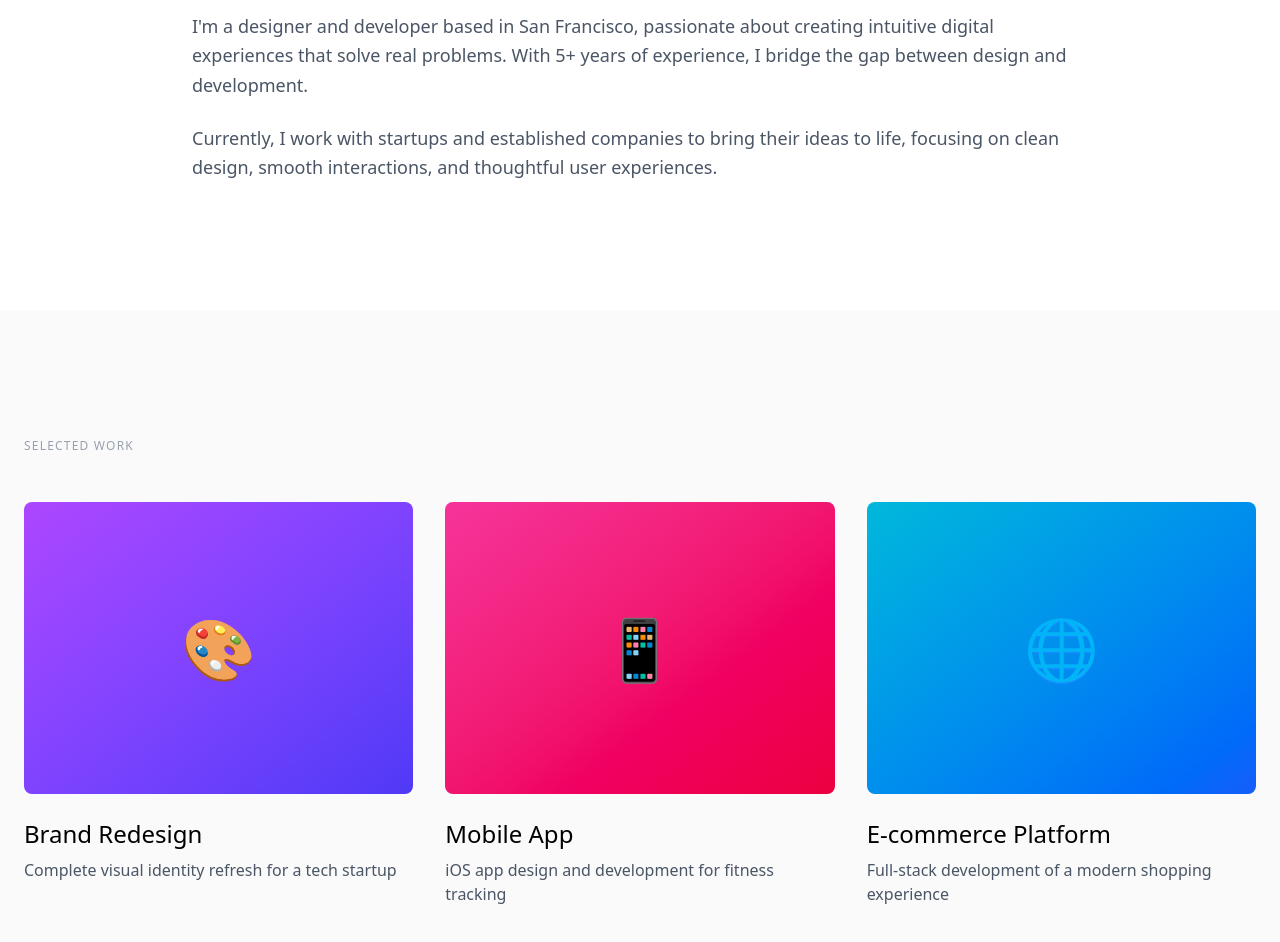
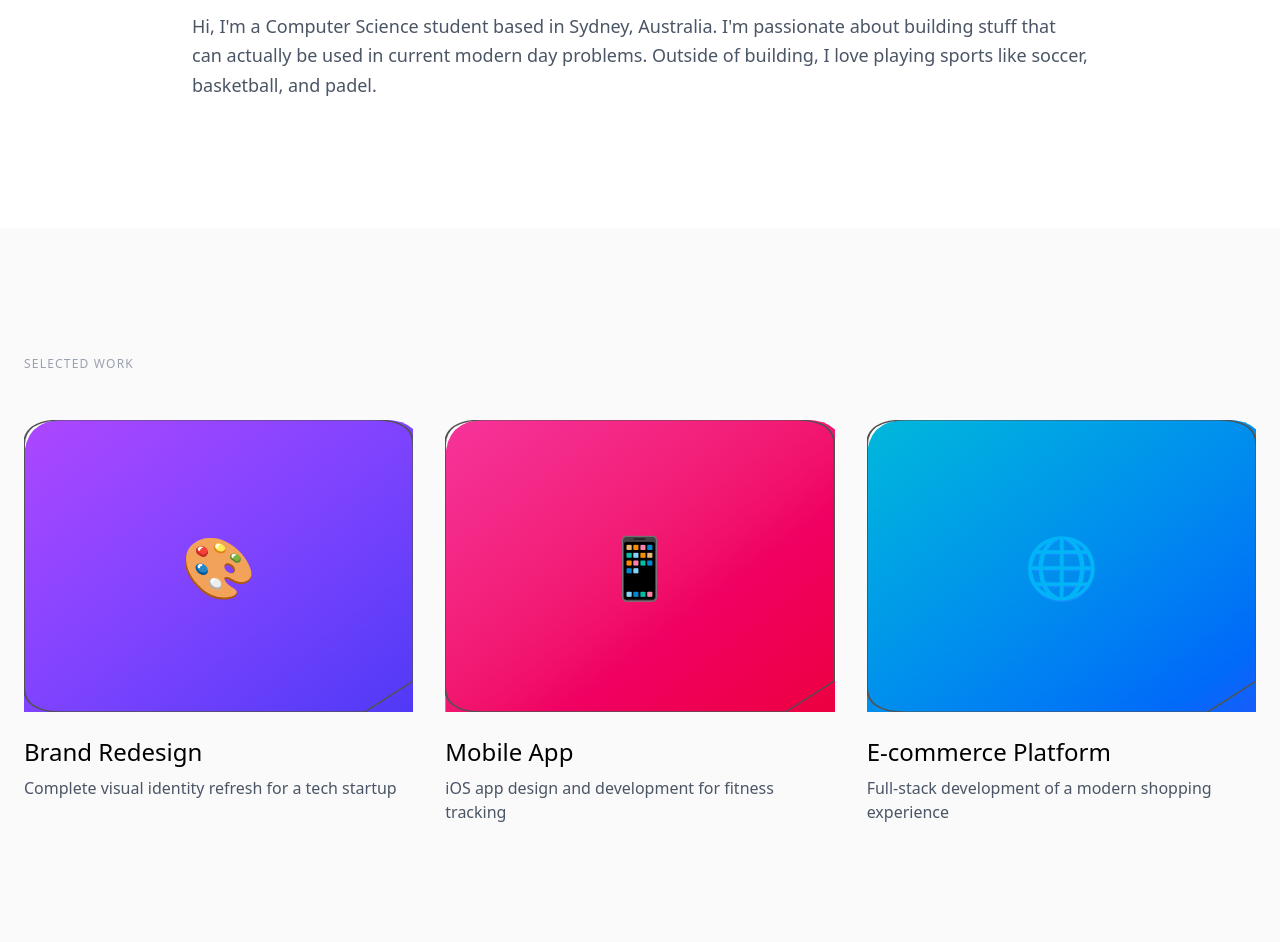
Before and after one commit to AndyAtmadja03S/webp, a Next.js app: page / in a window 1280 px wide. Shown: the part 1100-2042 px from the top of the page. Built offline with nearby package versions, Linux system fonts and the light colour scheme.

Commit message:
Continue tmrw

```diff
--- /dev/null
+++ b/app/components/card.tsx
@@ -0,0 +1,143 @@
+'use client'
+
+import { useState } from 'react'
+import Image from 'next/image'
+
+interface ProjectCardProps {
+  title: string
+  year: string
+  imageSrc: string
+  description: string
+  tags?: string[]
+}
+
+export default function ProjectCard({
+  title,
+  year,
+  imageSrc,
+  description,
+  tags = [],
+}: ProjectCardProps) {
+  const [isHovered, setIsHovered] = useState(false)
+
+  return (
+    <div
+      className="relative group"
+      onMouseEnter={() => setIsHovered(true)}
+      onMouseLeave={() => setIsHovered(false)}
+    >
+      {/* Custom border shape container */}
+      <div className="relative">
+        {/* SVG custom border */}
+        <svg
+          className="absolute inset-0 w-full h-full pointer-events-none"
+          viewBox="0 0 400 400"
+          fill="none"
+          xmlns="http://www.w3.org/2000/svg"
+        >
+          <path
+            d="M 20 10 L 380 10 Q 390 10 390 20 L 390 350 Q 390 360 385 365 L 360 390 Q 355 395 345 395 L 20 395 Q 10 395 10 385 L 10 20 Q 10 10 20 10 Z"
+            stroke={isHovered ? '#a3e635' : '#404040'}
+            strokeWidth="2"
+            fill="none"
+            className="transition-all duration-300"
+          />
+        </svg>
+
+        {/* Card content */}
+        <div className="relative bg-black border-2 border-neutral-800 p-8 m-2 overflow-hidden transition-all duration-300 hover:border-neutral-700">
+          {/* Image container with clip path */}
+          <div className="relative w-full aspect-square mb-6 overflow-hidden bg-neutral-900">
+            <div
+              className={`absolute inset-0 transition-transform duration-500 ${
+                isHovered ? 'scale-110' : 'scale-100'
+              }`}
+            >
+              {/* Placeholder for project image */}
+              <div className="w-full h-full flex items-center justify-center bg-gradient-to-br from-neutral-800 to-neutral-900">
+                <div className="text-6xl">{imageSrc}</div>
+              </div>
+            </div>
+
+            {/* Overlay gradient */}
+            <div
+              className={`absolute inset-0 bg-gradient-to-t from-black via-transparent to-transparent transition-opacity duration-300 ${
+                isHovered ? 'opacity-60' : 'opacity-40'
+              }`}
+            />
+
+            {/* Tags overlay on image */}
+            {tags.length > 0 && (
+              <div className="absolute top-4 left-4 flex flex-wrap gap-2">
+                {tags.map((tag, index) => (
+                  <span
+                    key={index}
+                    className="px-3 py-1 bg-black/60 backdrop-blur-sm text-lime-400 text-xs font-medium border border-lime-400/30"
+                  >
+                    {tag}
+                  </span>
+                ))}
+              </div>
+            )}
+          </div>
+
+          {/* Bottom section with title and year */}
+          <div className="flex items-end justify-between">
+            <div className="flex-1">
+              <h3
+                className={`text-2xl font-bold text-white mb-2 transition-colors duration-300 ${
+                  isHovered ? 'text-lime-400' : 'text-white'
+                }`}
+              >
+                {title}
+              </h3>
+              <p className="text-neutral-400 text-sm leading-relaxed">
+                {description}
+              </p>
+            </div>
+
+            {/* Year badge */}
+            <div className="ml-6">
+              <span
+                className={`text-4xl font-bold transition-colors duration-300 ${
+                  isHovered ? 'text-lime-400' : 'text-neutral-600'
+                }`}
+              >
+                {year}
+              </span>
+            </div>
+          </div>
+
+          {/* Bottom corner decoration */}
+          <div className="absolute bottom-0 right-0 w-16 h-16">
+            <svg
+              className="w-full h-full"
+              viewBox="0 0 64 64"
+              fill="none"
+              xmlns="http://www.w3.org/2000/svg"
+            >
+              <path
+                d="M 64 64 L 64 32 Q 64 16 48 16 L 16 16"
+                stroke={isHovered ? '#a3e635' : '#404040'}
+                strokeWidth="2"
+                fill="none"
+                className="transition-all duration-300"
+              />
+            </svg>
+          </div>
+        </div>
+      </div>
+
+      {/* Hover effect - glow */}
+      <div
+        className={`absolute inset-0 -z-10 blur-2xl transition-opacity duration-500 ${
+          isHovered ? 'opacity-30' : 'opacity-0'
+        }`}
+        style={{
+          background:
+            'radial-gradient(circle at center, rgba(163, 230, 53, 0.3), transparent 70%)',
+        }}
+      />
+    </div>
+  )
+}
--- a/app/pages/AboutPage.tsx
+++ b/app/pages/AboutPage.tsx
@@ -14,14 +14,9 @@ export default function About() {
 
         <div className="space-y-6 text-lg text-gray-600 leading-relaxed">
           <p>
-            I'm a designer and developer based in San Francisco, passionate about creating
-            intuitive digital experiences that solve real problems. With 5+ years of experience,
-            I bridge the gap between design and development.
-          </p>
-
-          <p>
-            Currently, I work with startups and established companies to bring their ideas to life,
-            focusing on clean design, smooth interactions, and thoughtful user experiences.
+            Hi, I'm a Computer Science student based in Sydney, Australia. I'm passionate
+            about building stuff that can actually be used in current modern day problems.
+            Outside of building, I love playing sports like soccer, basketball, and padel.
           </p>
         </div>
       </div>
--- a/app/pages/WorkPage.tsx
+++ b/app/pages/WorkPage.tsx
@@ -44,7 +44,7 @@ export default function Work() {
 
         <div className="grid grid-cols-1 md:grid-cols-2 lg:grid-cols-3 gap-8">
           {projects.map((project, index) => (
-            <ProjectCard key={project.id} project={project} index={index} />
+            <ProjectCard key={project.id} project={project}/>
           ))}
         </div>
       </div>
@@ -52,7 +52,7 @@ export default function Work() {
   )
 }
 
-function ProjectCard({ project, index }: { project: Project; index: number }) {
+function ProjectCard({ project }: { project: Project }) {
   const [isHovered, setIsHovered] = useState(false)
 
   return (
@@ -61,16 +61,50 @@ function ProjectCard({ project, index }: { project: Project; index: number }) {
       onMouseEnter={() => setIsHovered(true)}
       onMouseLeave={() => setIsHovered(false)}
     >
-      <div
-        className={`w-full aspect-[4/3] bg-gradient-to-br ${project.gradient} rounded-lg mb-6 flex items-center justify-center text-6xl transition-all duration-300 ${
-          isHovered ? 'rounded-2xl' : 'rounded-lg'
-        }`}
-      >
-        {project.icon}
+      <div className="relative w-full aspect-4/3 mb-6">
+        <svg
+          className="absolute inset-0 w-full h-full pointer-events-none z-10"
+          viewBox="0 0 400 470"
+          fill="none"
+          preserveAspectRatio="none"
+        >
+          <path
+            d="M 40 0
+               L 360 0
+               Q 400 0 400 40
+               L 400 420
+               L 350 470
+               L 300 470
+               L 40 470
+               Q 0 470 0 430
+               L 0 40
+               Q 0 0 40 0 Z"
+            stroke={isHovered ? '#a3e635' : '#525252'}
+            strokeWidth="2"
+            fill="none"
+            className="transition-colors duration-300"
+          />
+        </svg>
+        <div
+          className={`absolute inset-0 bg-linear-to-br ${project.gradient}
+          flex items-center justify-center text-6xl
+          transition-all duration-300
+          ${isHovered ? "scale-[0.98]" : ""}
+        `}
+          style={{
+            clipPath: `path('M 40 0 L 360 0 Q 400 0 400 40 L 400 420 L 350 470 L 300 470 L 40 470 Q 0 470 0 430 L 0 40 Q 0 0 40 0 Z')`
+          }}
+        >
+          {project.icon}
+        </div>
       </div>
 
-      <h3 className="text-2xl font-medium mb-2">{project.title}</h3>
-      <p className="text-gray-600">{project.description}</p>
+      <h3 className="text-2xl font-medium mb-2">
+        {project.title}
+      </h3>
+      <p className="text-gray-600">
+        {project.description}
+      </p>
     </div>
   )
 }
```
